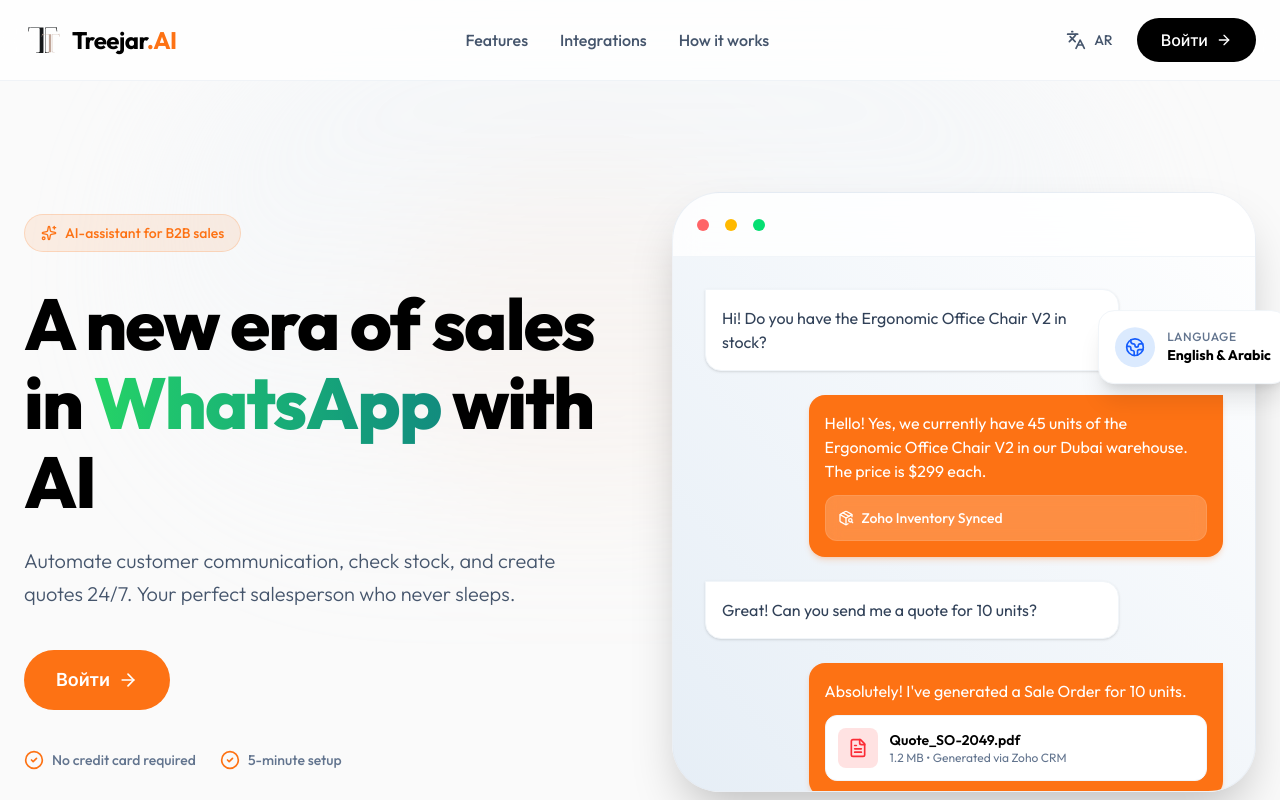
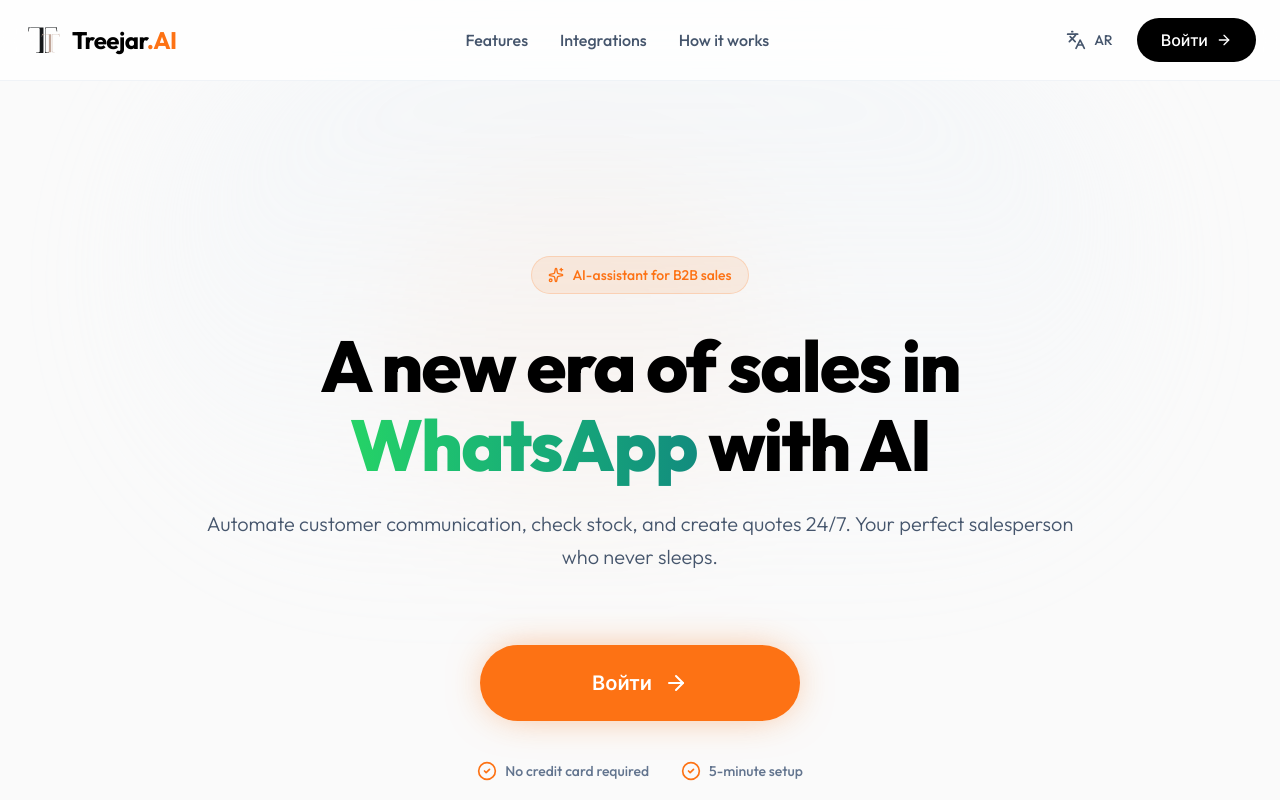
Before and after one commit to maslennikov-ig/treejar, a React (Vite) app in the folder frontend/landing/: page / in a window 1280 px wide. Shown: the top 800 px of the page. Built offline with nearby package versions, Linux system fonts and the light colour scheme.

Commit message:
feat(landing): implement login modal popup and center hero layout

```diff
--- a/frontend/landing/src/App.tsx
+++ b/frontend/landing/src/App.tsx
@@ -14,7 +14,9 @@
   CheckCircle2,
   Languages,
   X,
-  Menu
+  Menu,
+  User,
+  Lock
 } from 'lucide-react';
 
 const translations = {
@@ -230,11 +232,7 @@
   return { t: translations[lang], lang };
 };
 
-const handleLogin = () => {
-  window.location.href = '/admin/';
-};
-
-const Header = () => {
+const Header = ({ onLoginClick }: { onLoginClick: () => void }) => {
   const { t, lang } = useTranslation();
   const { setLang } = useContext(LanguageContext);
   const [isMobileMenuOpen, setIsMobileMenuOpen] = useState(false);
@@ -269,7 +267,7 @@
             <span className="uppercase text-xs sm:text-sm">{lang === 'en' ? 'AR' : 'EN'}</span>
           </button>
           <button
-            onClick={handleLogin}
+            onClick={onLoginClick}
             className="hidden sm:flex bg-brand-black text-white px-5 py-2 sm:px-6 sm:py-2.5 rounded-full font-medium hover:bg-slate-800 transition-all active:scale-95 items-center gap-2 text-sm sm:text-base"
           >
             {t.nav.login}
@@ -298,7 +296,7 @@
               <a href="#integrations" onClick={() => setIsMobileMenuOpen(false)} className="text-lg font-medium text-slate-600 hover:text-brand-black">{t.nav.integrations}</a>
               <a href="#how-it-works" onClick={() => setIsMobileMenuOpen(false)} className="text-lg font-medium text-slate-600 hover:text-brand-black">{t.nav.howItWorks}</a>
               <button
-                onClick={() => { handleLogin(); setIsMobileMenuOpen(false); }}
+                onClick={() => { onLoginClick(); setIsMobileMenuOpen(false); }}
                 className="mt-4 bg-brand-black text-white px-6 py-3 rounded-full font-medium hover:bg-slate-800 transition-all flex items-center justify-center gap-2"
               >
                 {t.nav.login}
@@ -312,19 +310,18 @@
   );
 };
 
-const Hero = () => {
+const Hero = ({ onLoginClick }: { onLoginClick: () => void }) => {
   const { t, lang } = useTranslation();
   const { scrollY } = useScroll();
 
   // Parallax effects: positive Y values make elements move slower than the scroll speed (creating depth)
   const yBg = useTransform(scrollY, [0, 1000], [0, 500]); // Deep background moves slowest
-  const yChat = useTransform(scrollY, [0, 1000], [0, 250]); // Midground moves medium speed
   const yText = useTransform(scrollY, [0, 1000], [0, 50]); // Foreground text moves almost normally
 
   const isRtl = lang === 'ar';
 
   return (
-    <section className="relative pt-28 pb-16 md:pt-32 md:pb-20 lg:pt-48 lg:pb-32 overflow-hidden">
+    <section className="relative pt-28 pb-16 md:pt-32 md:pb-20 lg:pt-48 lg:pb-32 overflow-hidden text-center pl-8 pr-8">
       {/* Background gradients */}
       <motion.div
         style={{ y: yBg }}
@@ -335,16 +332,16 @@
       </motion.div>
 
       <div className="max-w-[1440px] mx-auto px-4 sm:px-6 relative z-10">
-        <div className="grid lg:grid-cols-2 gap-12 lg:gap-16 items-center">
+        <div className="flex flex-col items-center justify-center pt-8 sm:pt-16">
           <motion.div
             style={{ y: yText }}
-            className="max-w-2xl"
+            className="max-w-4xl flex flex-col items-center mx-auto"
           >
             <motion.div
               initial={{ opacity: 0, y: 20 }}
               animate={{ opacity: 1, y: 0 }}
               transition={{ duration: 0.6, ease: "easeOut" }}
-              className="inline-flex items-center gap-2 px-4 py-2 rounded-full bg-brand-orange/10 text-brand-orange font-medium text-sm mb-6 sm:mb-8 border border-brand-orange/20"
+              className="inline-flex items-center justify-center gap-2 px-4 py-2 rounded-full bg-brand-orange/10 text-brand-orange font-medium text-sm mb-6 sm:mb-8 border border-brand-orange/20"
             >
               <Sparkles className="w-4 h-4" />
               <span>{t.hero.badge}</span>
@@ -372,14 +369,14 @@
               initial={{ opacity: 0, y: 20 }}
               animate={{ opacity: 1, y: 0 }}
               transition={{ duration: 0.6, delay: 0.3, ease: "easeOut" }}
-              className="flex flex-col sm:flex-row items-stretch sm:items-center gap-3 sm:gap-4"
+              className="flex flex-col sm:flex-row items-center justify-center mt-8 w-full"
             >
               <button
-                onClick={handleLogin}
-                className="w-full sm:w-auto bg-brand-orange text-white px-6 py-3 sm:px-8 sm:py-4 rounded-full font-semibold text-base sm:text-lg hover:bg-[#e56612] transition-all hover:shadow-xl hover:shadow-brand-orange/25 active:scale-95 flex items-center justify-center gap-2"
+                onClick={onLoginClick}
+                className="w-full sm:w-auto min-w-[280px] md:min-w-[320px] bg-brand-orange text-white px-10 py-5 sm:px-12 sm:py-6 rounded-full font-bold text-lg sm:text-xl hover:bg-[#e56612] transition-all shadow-[0_0_40px_-10px_rgba(249,115,22,0.6)] hover:shadow-[0_0_60px_-10px_rgba(249,115,22,0.8)] active:scale-95 flex items-center justify-center gap-3"
               >
                 {t.hero.startFree}
-                {isRtl ? <ArrowLeft className="w-5 h-5" /> : <ArrowRight className="w-5 h-5" />}
+                {isRtl ? <ArrowLeft className="w-6 h-6" /> : <ArrowRight className="w-6 h-6" />}
               </button>
             </motion.div>
 
@@ -387,7 +384,7 @@
               initial={{ opacity: 0, y: 20 }}
               animate={{ opacity: 1, y: 0 }}
               transition={{ duration: 0.6, delay: 0.4, ease: "easeOut" }}
-              className="mt-8 sm:mt-10 flex flex-col sm:flex-row items-start sm:items-center gap-4 sm:gap-6 text-sm text-slate-500 font-medium"
+              className="mt-8 sm:mt-10 flex flex-col sm:flex-row items-center justify-center gap-4 sm:gap-8 text-sm text-slate-500 font-medium"
             >
               <div className="flex items-center gap-2">
                 <CheckCircle2 className="w-5 h-5 text-brand-orange" />
@@ -400,91 +397,7 @@
             </motion.div>
           </motion.div>
 
-          {/* Abstract 3D / Chat Visual */}
-          <motion.div
-            style={{ y: yChat }}
-            initial={{ opacity: 0, scale: 0.9 }}
-            animate={{ opacity: 1, scale: 1 }}
-            transition={{ duration: 0.8, delay: 0.2 }}
-            className="relative h-[600px] hidden lg:block"
-          >
-            <div className="absolute inset-0 bg-gradient-to-tr from-brand-soft to-white rounded-[3rem] border border-slate-200/50 shadow-2xl overflow-hidden" dir="ltr">
-              <div className="absolute top-0 left-0 right-0 h-16 bg-white/80 backdrop-blur-md border-b border-slate-100 flex items-center px-6 gap-4">
-                <div className="w-3 h-3 rounded-full bg-red-400" />
-                <div className="w-3 h-3 rounded-full bg-amber-400" />
-                <div className="w-3 h-3 rounded-full bg-green-400" />
-              </div>
 
-              <div className="p-8 pt-24 space-y-6">
-                <motion.div
-                  initial={{ opacity: 0, x: -20 }}
-                  animate={{ opacity: 1, x: 0 }}
-                  transition={{ delay: 0.5 }}
-                  className="bg-white p-4 rounded-2xl rounded-tl-none shadow-sm border border-slate-100 max-w-[80%]"
-                >
-                  <p className="text-slate-700">{t.hero.chat1}</p>
-                </motion.div>
-
-                <motion.div
-                  initial={{ opacity: 0, x: 20 }}
-                  animate={{ opacity: 1, x: 0 }}
-                  transition={{ delay: 1.5 }}
-                  className="bg-brand-orange text-white p-4 rounded-2xl rounded-tr-none shadow-md shadow-brand-orange/20 max-w-[80%] ml-auto"
-                >
-                  <p>{t.hero.chat2}</p>
-                  <div className="mt-3 bg-white/20 p-3 rounded-xl backdrop-blur-sm border border-white/10">
-                    <div className="flex items-center gap-2 text-sm font-medium">
-                      <PackageSearch className="w-4 h-4" />
-                      <span>{t.hero.synced}</span>
-                    </div>
-                  </div>
-                </motion.div>
-
-                <motion.div
-                  initial={{ opacity: 0, x: -20 }}
-                  animate={{ opacity: 1, x: 0 }}
-                  transition={{ delay: 2.5 }}
-                  className="bg-white p-4 rounded-2xl rounded-tl-none shadow-sm border border-slate-100 max-w-[80%]"
-                >
-                  <p className="text-slate-700">{t.hero.chat3}</p>
-                </motion.div>
-
-                <motion.div
-                  initial={{ opacity: 0, x: 20 }}
-                  animate={{ opacity: 1, x: 0 }}
-                  transition={{ delay: 3.5 }}
-                  className="bg-brand-orange text-white p-4 rounded-2xl rounded-tr-none shadow-md shadow-brand-orange/20 max-w-[80%] ml-auto"
-                >
-                  <p>{t.hero.chat4}</p>
-                  <div className="mt-3 bg-white p-3 rounded-xl flex items-center gap-3 border border-slate-100 text-brand-black">
-                    <div className="w-10 h-10 bg-red-100 rounded-lg flex items-center justify-center text-red-500">
-                      <FileText className="w-5 h-5" />
-                    </div>
-                    <div>
-                      <p className="font-semibold text-sm">{t.hero.quoteName}</p>
-                      <p className="text-xs text-slate-500">{t.hero.quoteDesc}</p>
-                    </div>
-                  </div>
-                </motion.div>
-              </div>
-            </div>
-
-            {/* Floating decorative elements */}
-            <motion.div
-              animate={{ y: [0, -10, 0] }}
-              transition={{ duration: 4, repeat: Infinity, ease: "easeInOut" }}
-              className={`absolute ${isRtl ? '-left-8' : '-right-8'} top-32 bg-white p-4 rounded-2xl shadow-xl border border-slate-100 flex items-center gap-3`}
-              dir="ltr"
-            >
-              <div className="w-10 h-10 bg-blue-100 rounded-full flex items-center justify-center text-blue-600">
-                <Globe2 className="w-5 h-5" />
-              </div>
-              <div>
-                <p className="text-xs text-slate-500 font-medium uppercase tracking-wider">{t.hero.langTitle}</p>
-                <p className="font-bold text-sm">{t.hero.langDesc}</p>
-              </div>
-            </motion.div>
-          </motion.div>
         </div>
       </div>
     </section>
@@ -715,9 +628,101 @@
   );
 };
 
+const LoginModal = ({ isOpen, onClose }: { isOpen: boolean, onClose: () => void }) => {
+  const { t, lang } = useTranslation();
+
+  if (!isOpen) return null;
+
+  return (
+    <AnimatePresence>
+      <div className="fixed inset-0 z-[100] flex items-center justify-center p-4 sm:p-6 text-brand-black">
+        <motion.div
+          initial={{ opacity: 0 }}
+          animate={{ opacity: 1 }}
+          exit={{ opacity: 0 }}
+          className="absolute inset-0 bg-black/40 backdrop-blur-md"
+          onClick={onClose}
+        />
+        <motion.div
+          initial={{ opacity: 0, scale: 0.95, y: 20 }}
+          animate={{ opacity: 1, scale: 1, y: 0 }}
+          exit={{ opacity: 0, scale: 0.95, y: 20 }}
+          className="relative w-full max-w-md bg-white rounded-[2rem] shadow-2xl overflow-hidden"
+          dir={lang === 'ar' ? 'rtl' : 'ltr'}
+        >
+          <div className="flex items-center justify-end p-4">
+            <button
+              onClick={onClose}
+              className="p-2 text-slate-400 hover:text-brand-black bg-slate-50 hover:bg-slate-100 rounded-full transition-colors"
+            >
+              <X className="w-5 h-5" />
+            </button>
+          </div>
+
+          <div className="px-8 pb-10">
+            <div className="text-center mb-8">
+              <div className="w-16 h-16 bg-brand-orange/10 rounded-2xl flex items-center justify-center mx-auto mb-5">
+                <Lock className="w-8 h-8 text-brand-orange" />
+              </div>
+              <h2 className="text-2xl font-bold tracking-tight mb-2">
+                {lang === 'ar' ? 'تسجيل الدخول' : 'Welcome back'}
+              </h2>
+              <p className="text-slate-500 text-sm">
+                {lang === 'ar' ? 'مرحباً بعودتك إلى لوحة التحكم' : 'Sign in to access your dashboard'}
+              </p>
+            </div>
+
+            <form method="POST" action="/admin/login" className="space-y-4">
+              <div>
+                <div className="relative">
+                  <div className={`absolute inset-y-0 flex items-center pointer-events-none text-slate-400 ${lang === 'ar' ? 'right-0 pr-4' : 'left-0 pl-4'}`}>
+                    <User className="w-5 h-5" />
+                  </div>
+                  <input
+                    type="text"
+                    name="username"
+                    required
+                    placeholder={lang === 'ar' ? 'اسم المستخدم' : 'Username'}
+                    className={`w-full bg-slate-50 border border-slate-200 text-brand-black rounded-xl py-3.5 focus:ring-2 focus:ring-brand-orange focus:border-brand-orange transition-all outline-none ${lang === 'ar' ? 'pr-11 pl-4' : 'pl-11 pr-4'}`}
+                  />
+                </div>
+              </div>
+
+              <div>
+                <div className="relative">
+                  <div className={`absolute inset-y-0 flex items-center pointer-events-none text-slate-400 ${lang === 'ar' ? 'right-0 pr-4' : 'left-0 pl-4'}`}>
+                    <Lock className="w-5 h-5" />
+                  </div>
+                  <input
+                    type="password"
+                    name="password"
+                    required
+                    placeholder={lang === 'ar' ? 'كلمة المرور' : 'Password'}
+                    className={`w-full bg-slate-50 border border-slate-200 text-brand-black rounded-xl py-3.5 focus:ring-2 focus:ring-brand-orange focus:border-brand-orange transition-all outline-none ${lang === 'ar' ? 'pr-11 pl-4' : 'pl-11 pr-4'}`}
+                  />
+                </div>
+              </div>
+
+              <div className="pt-4">
+                <button
+                  type="submit"
+                  className="w-full bg-brand-orange text-white py-4 rounded-xl font-bold text-lg hover:bg-[#e56612] transition-colors shadow-lg shadow-brand-orange/20 active:scale-[0.98]"
+                >
+                  {t.nav.login}
+                </button>
+              </div>
+            </form>
+          </div>
+        </motion.div>
+      </div>
+    </AnimatePresence>
+  );
+};
+
 export default function App() {
   const [lang, setLang] = useState<Language>('en');
   const [legalModal, setLegalModal] = useState<'privacy' | 'terms' | null>(null);
+  const [isLoginModalOpen, setIsLoginModalOpen] = useState(false);
 
   return (
     <LanguageContext.Provider value={{ lang, setLang }}>
@@ -725,13 +730,15 @@
         className={`min-h-screen selection:bg-brand-orange/20 selection:text-brand-orange ${lang === 'ar' ? 'font-arabic' : ''}`}
         dir={lang === 'ar' ? 'rtl' : 'ltr'}
       >
-        <Header />
+        <Header onLoginClick={() => setIsLoginModalOpen(true)} />
         <main>
-          <Hero />
+          <Hero onLoginClick={() => setIsLoginModalOpen(true)} />
           <Features />
           <Integrations />
         </main>
         <Footer onOpenLegal={setLegalModal} />
+
+        <LoginModal isOpen={isLoginModalOpen} onClose={() => setIsLoginModalOpen(false)} />
 
         {legalModal && (
           <LegalModal
```
Also changed, not shown: frontend/landing/package.json (+10 -7 lines), 1 other file (tests, documents, lock files or other folders).
